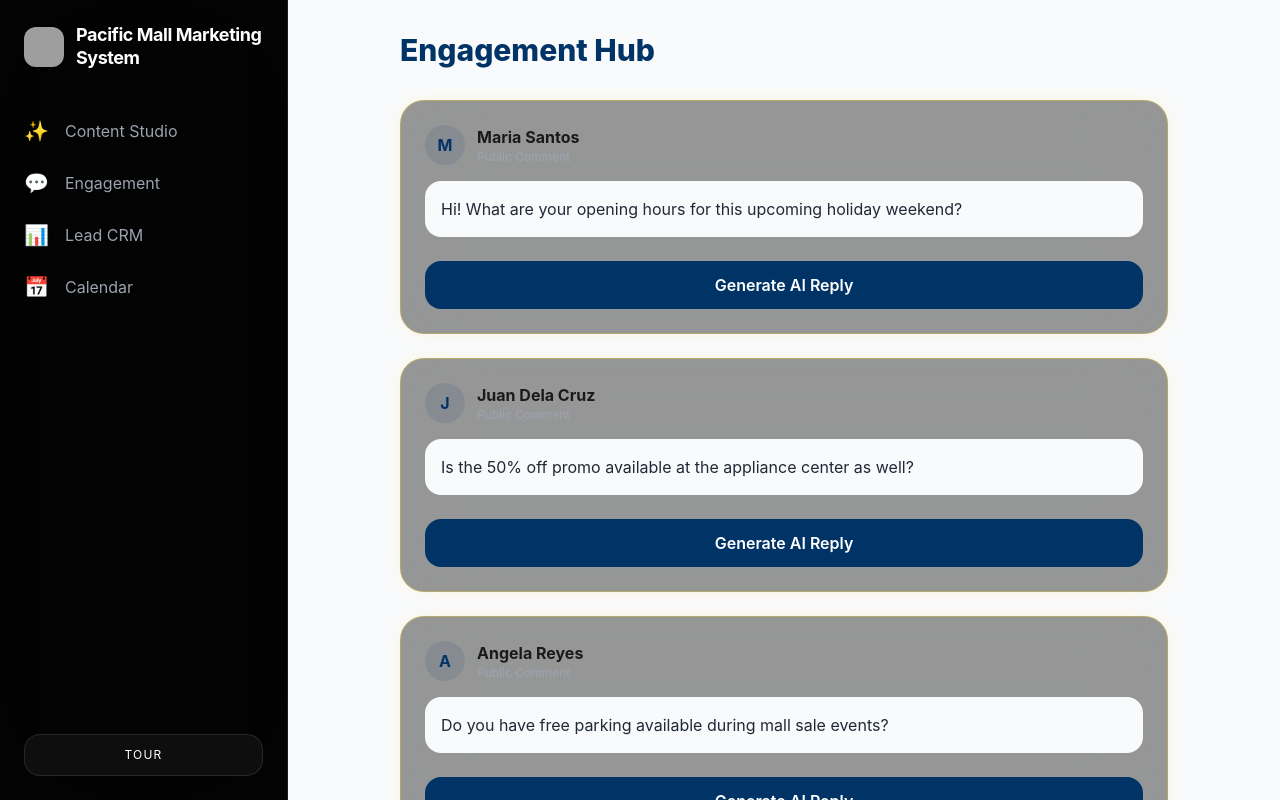
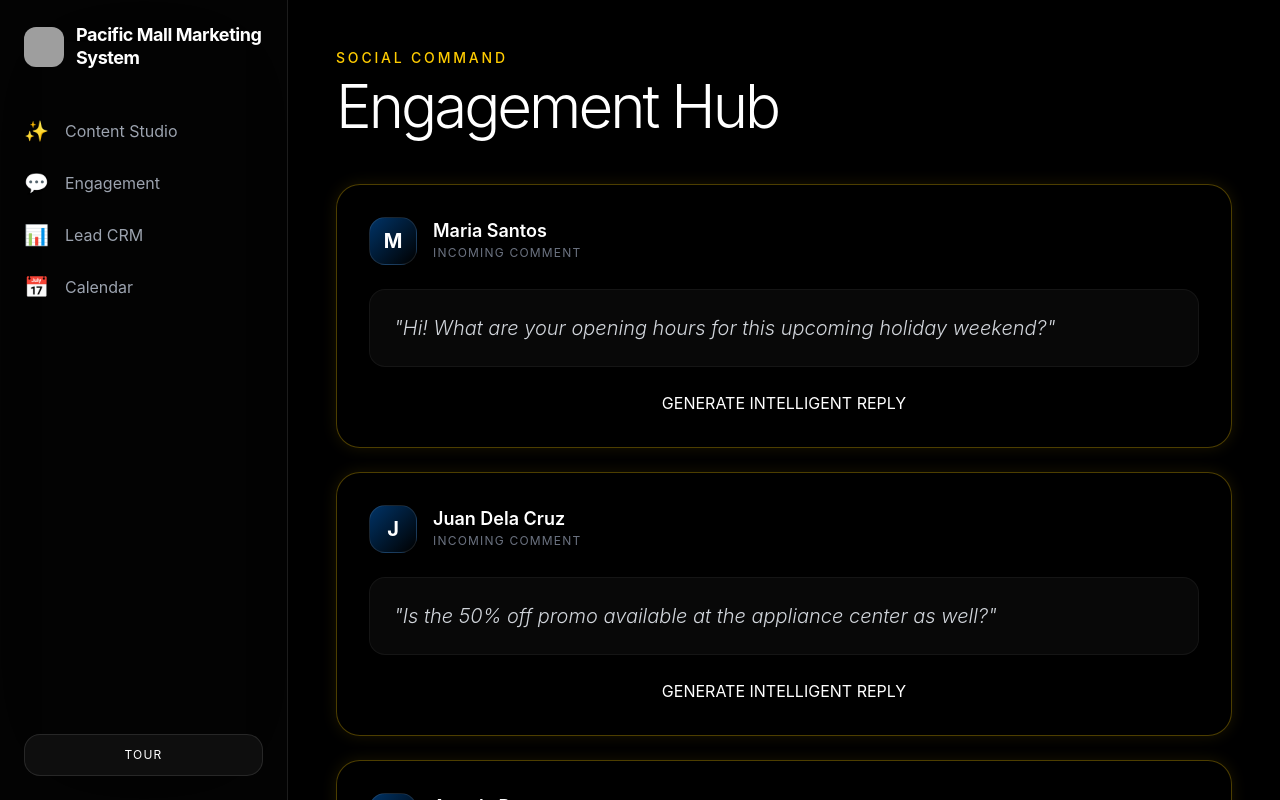
Before and after one commit to calina-miguel/Pacific-Mall-Marketing-Tool, a Next.js app: page /dashboard/engagement in a window 1280 px wide. Built offline with nearby package versions, Linux system fonts and the light colour scheme; grey boxes are pictures that could not be loaded.

Commit message:
Refactor Engagement Hub to futuristic Bento layout

```diff
--- a/app/dashboard/engagement/page.tsx
+++ b/app/dashboard/engagement/page.tsx
@@ -1,6 +1,6 @@
 'use client';
 import { useState, useEffect } from 'react';
-import { motion, AnimatePresence } from 'framer-motion';
+import { motion } from 'framer-motion';
 
 export default function EngagementDashboard() {
   const [comments, setComments] = useState<any[]>([]);
@@ -25,55 +25,57 @@ export default function EngagementDashboard() {
   };
 
   return (
-    <div className="p-8 min-h-screen bg-gray-50">
-      <motion.div initial={{ opacity: 0 }} animate={{ opacity: 1 }} className="max-w-3xl mx-auto">
-        <h2 className="text-3xl font-extrabold text-pm-blue mb-8">Engagement Hub</h2>
+    <div className="min-h-screen bg-[#000] text-white p-12">
+      <div className="max-w-4xl mx-auto">
+        <header className="mb-12">
+          <h2 className="text-sm font-medium text-pm-accent uppercase tracking-[0.2em] mb-2">Social Command</h2>
+          <h1 className="text-6xl font-light tracking-tighter">Engagement Hub</h1>
+        </header>
 
-        <div className="space-y-6">
-          <AnimatePresence>
+        <div className="grid grid-cols-1 gap-6">
           {comments.map((item: any) => (
             <motion.div
               key={item.id}
-                initial={{ opacity: 0, y: 10 }}
+              initial={{ opacity: 0, y: 20 }}
               animate={{ opacity: 1, y: 0 }}
-                exit={{ opacity: 0 }}
-                className="apple-card p-6"
+              className="apple-card bg-[#0a0a0a] border border-white/10 p-8 hover:border-pm-accent/30 transition-all"
             >
-                <div className="flex items-center gap-3 mb-4">
-                  <div className="w-10 h-10 rounded-full bg-pm-blue/10 flex items-center justify-center font-bold text-pm-blue">
+              <div className="flex items-start gap-4 mb-6">
+                <div className="w-12 h-12 rounded-2xl bg-gradient-to-br from-pm-blue to-black flex items-center justify-center font-bold text-xl border border-white/10">
                   {item.from?.name?.charAt(0) || 'U'}
                 </div>
                 <div>
-                    <p className="font-bold text-pm-dark">{item.from?.name || "Customer"}</p>
-                    <p className="text-xs text-gray-400">Public Comment</p>
+                  <p className="font-semibold text-lg">{item.from?.name || "Customer"}</p>
+                  <p className="text-xs text-gray-500 uppercase tracking-widest">Incoming Comment</p>
                 </div>
               </div>
 
-                <p className="text-gray-800 mb-6 bg-gray-50 p-4 rounded-2xl">{item.message}</p>
+              <div className="bg-white/[0.03] p-6 rounded-2xl border border-white/5 mb-6">
+                <p className="text-xl font-light italic text-gray-300">"{item.message}"</p>
+              </div>
 
               <button
                 onClick={() => suggestReply(item.id, item.message)}
-                  className="w-full bg-pm-blue text-white py-3 rounded-2xl font-semibold hover:bg-opacity-90 transition active:scale-95"
+                className="w-full btn-futuristic"
               >
-                  {loading[item.id] ? "Thinking..." : "Generate AI Reply"}
+                {loading[item.id] ? "ANALYZING..." : "GENERATE INTELLIGENT REPLY"}
               </button>
 
               {replies[item.id] && (
                 <motion.div
                   initial={{ height: 0, opacity: 0 }}
                   animate={{ height: 'auto', opacity: 1 }}
-                    className="mt-4 p-4 bg-pm-blue/5 border border-pm-blue/10 rounded-2xl"
+                  className="mt-6 p-6 bg-pm-blue/10 border border-pm-blue/30 rounded-2xl"
                 >
-                    <p className="text-sm text-pm-blue font-bold mb-2">Suggested Response:</p>
-                    <p className="text-gray-700 mb-4">{replies[item.id]}</p>
-                    <button className="text-pm-accent font-bold text-sm hover:underline">Approve & Send</button>
+                  <p className="text-xs font-bold text-pm-accent uppercase mb-2 tracking-widest">Suggested Response</p>
+                  <p className="text-white text-lg mb-6">{replies[item.id]}</p>
+                  <button className="w-full py-3 bg-white text-black rounded-full font-bold hover:bg-pm-accent transition">APPROVE & SEND</button>
                 </motion.div>
               )}
             </motion.div>
           ))}
-          </AnimatePresence>
         </div>
-      </motion.div>
+      </div>
     </div>
   );
 }
```
Lines whose indentation alone changed are shown as unchanged.
